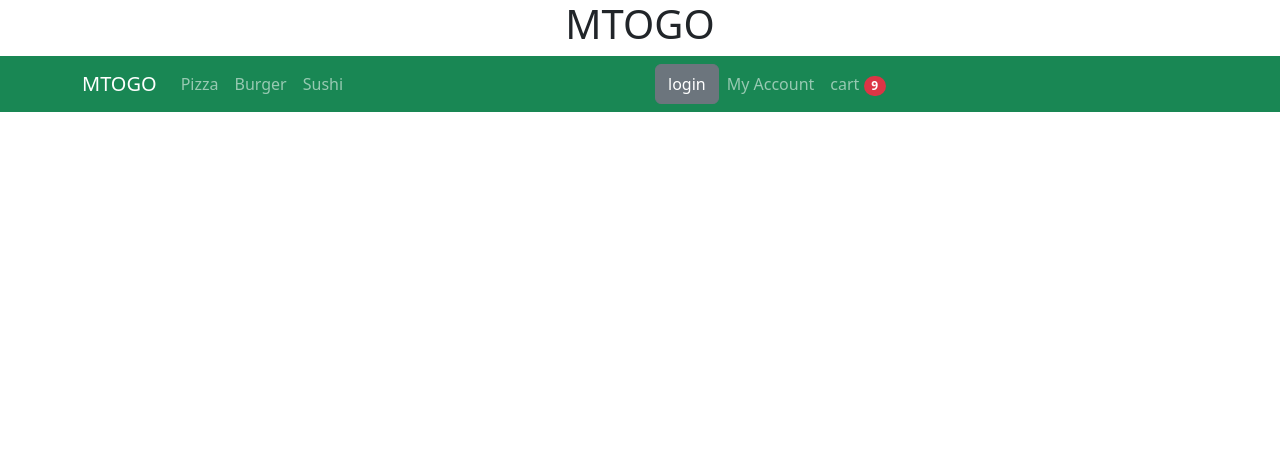
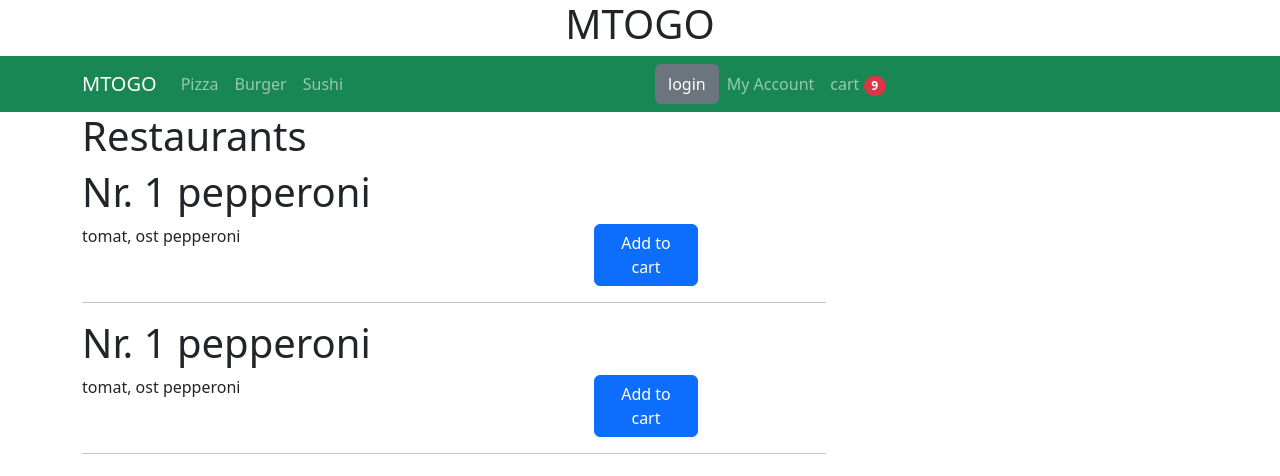
Before and after one commit to noInPuts/camel_service, a React (Create React App) app in the folder webpage_spa/: page /Resturant_menu in a window 1280 px wide. Shown: the top 476 px of the page. Built offline with nearby package versions, Linux system fonts and the light colour scheme.

Commit message:
resturant menu side tilføjet

```diff
--- a/webpage_spa/src/App.tsx
+++ b/webpage_spa/src/App.tsx
@@ -2,6 +2,7 @@ import { Routes, Route } from 'react-router-dom'
 import FrontPage from './pages/frontpage'
 import NavBar from './components/navbar'
 import CreateUser from './pages/create_user'
+import RestaurantMenu from './pages/Resturant_menu'
 
 export default function App() {
   return (
@@ -10,6 +11,7 @@ export default function App() {
       <Routes>
         <Route path="/" element={<FrontPage />} />
         <Route path="/create_user" element={<CreateUser />} />
+        <Route path="/Resturant_menu" element={<RestaurantMenu/>} />
       </Routes>
     </>
   )
--- /dev/null
+++ b/webpage_spa/src/pages/Resturant_menu.tsx
@@ -0,0 +1,42 @@
+import Container from "react-bootstrap/Container"
+import Button from "react-bootstrap/Button"
+import Badge from "react-bootstrap/Badge"
+export default function RestaurantMenu() {
+    return (
+        <>
+            <Container>
+                <h1>Restaurants</h1>
+
+                <div className="col-sm-8 text-left">
+                    <h1>Nr. 1 pepperoni</h1>
+                    <div className="row">
+                        <div className="col-sm-8">
+                            <p>tomat, ost pepperoni</p>
+
+                            </div>
+                        <div className="col-sm-2">
+                            <Button>Add to cart </Button>
+
+                        </div>
+                        </div>
+                    <hr></hr>
+
+                </div>                <div className="col-sm-8 text-left">
+                    <h1>Nr. 1 pepperoni</h1>
+                    <div className="row">
+                        <div className="col-sm-8">
+                            <p>tomat, ost pepperoni</p>
+
+                            </div>
+                        <div className="col-sm-2">
+                            <Button>Add to cart </Button>
+
+                        </div>
+                        </div>
+                    <hr></hr>
+
+                </div>
+            </Container>
+        </>
+    );
+}
--- a/webpage_spa/src/pages/frontpage.tsx
+++ b/webpage_spa/src/pages/frontpage.tsx
@@ -7,6 +7,7 @@ export default function FrontPage() {
             <Container>
                 <h1>Restaurants</h1>
 
+                <a href="/Resturant_menu">
                     <div className="col-sm-8 text-left">
                         <h1>Tony's Pizza</h1>
                         <div className="row">
@@ -22,9 +23,9 @@ export default function FrontPage() {
                             </div>
                         </div>
                         <hr></hr>
-
                     </div>
-            </Container>
+                </a>
+        </Container >
         </>
     );
 }
```
Lines whose indentation alone changed are shown as unchanged.
